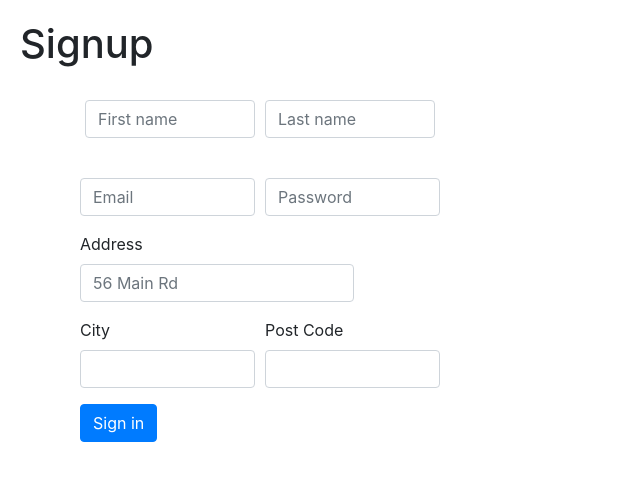
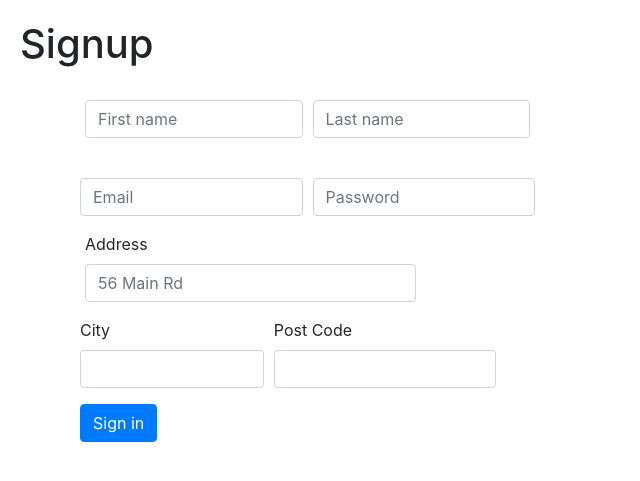
Before and after one commit to nennao/WorkExperience19, a Flask app: page /signup in a window 1280 px wide. Shown: the part 56-537 px from the top of the page, without its empty margins (0-640 px from the left). Run offline with Flask 2, Linux system fonts and the light colour scheme; some libraries are stand-ins or nearby versions.

Commit message:
Update Signup.html

```diff
--- a/templates/Signup.html
+++ b/templates/Signup.html
@@ -6,7 +6,7 @@
     <h1>Signup</h1>
     <div class="container">
         <div class="row">
-            <div class="col-4"><br>
+            <div class="col-5"><br>
                 <form>
                     <div class="form-row">
                         <div class="form-group col-md-6">
@@ -25,22 +25,16 @@
                                 <input type="password" class="form-control" id="inputPassword4" placeholder="Password">
                             </div>
                         </div>
-                        <div class="form-group">
-                            <label for="inputAddress">Address</label>
-                            <input type="text" class="form-control" id="inputAddress" placeholder="56 Main Rd">
+                        <div class="form-group col-md-9">
+                                <label for="inputAddress">Address</label>
+                                <input type="text" class="form-control" id="inputAddress" placeholder="56 Main Rd">
+
                         </div>
                         <div class="form-row">
-                            <div class="form-group col-md-6">
+                            <div class="form-group col-md-5">
                                 <label for="inputCity">City</label>
                                 <input type="text" class="form-control" id="inputCity">
                             </div>
-{#                            <div class="form-group col-md-4">#}
-{#                                <label for="inputState">State</label>#}
-{#                                <select id="inputState" class="form-control">#}
-{#                                    <option selected>Choose...</option>#}
-{#                                    <option>...</option>#}
-{#                                </select>#}
-{#                            </div>#}
                             <div class="form-group col-md-6">
                                 <label for="inputZip">Post Code</label>
                                 <input type="text" class="form-control" id="inputZip">
```
